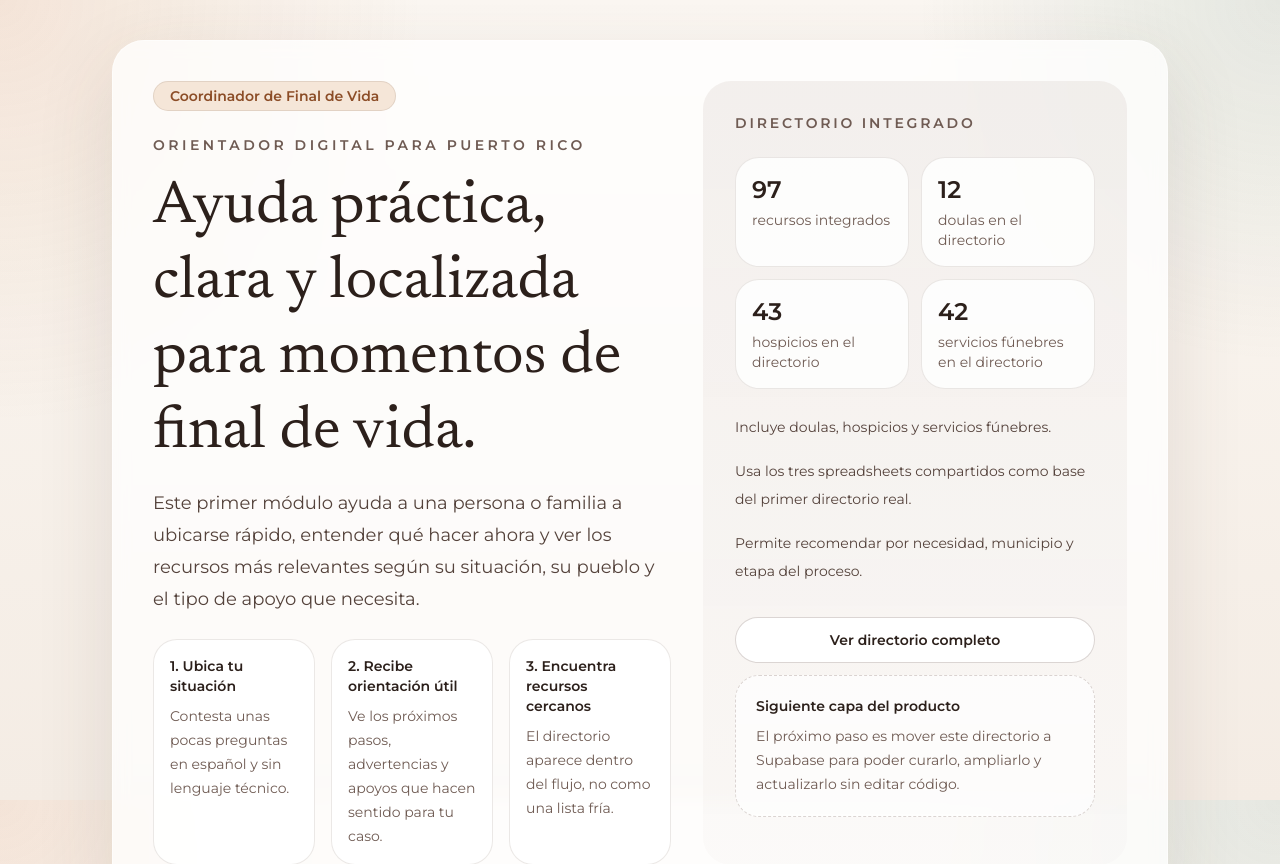
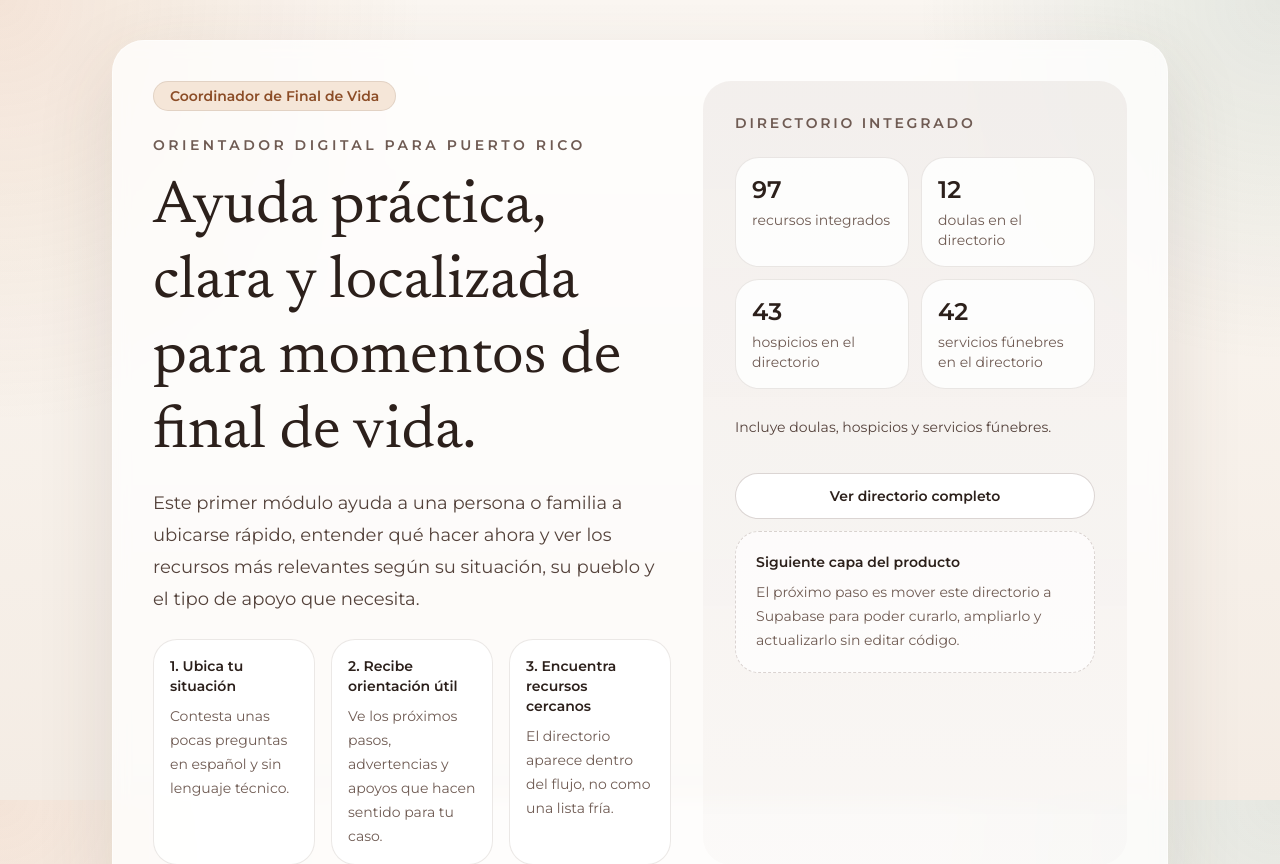
Before and after one commit to lwbpr/EOL-Planner, a Next.js app: page / in a window 1280 px wide. Shown: the top 864 px of the page. Built offline with nearby package versions, Linux system fonts and the light colour scheme; no server answers; the database is empty.

Commit message:
Remove extra home directory copy

```diff
--- a/app/page.tsx
+++ b/app/page.tsx
@@ -88,8 +88,6 @@ export default async function Home() {
           </div>
           <ul className="mt-6 space-y-4 text-sm leading-7 text-[var(--muted-strong)]">
             <li>Incluye doulas, hospicios y servicios fúnebres.</li>
-            <li>Usa los tres spreadsheets compartidos como base del primer directorio real.</li>
-            <li>Permite recomendar por necesidad, municipio y etapa del proceso.</li>
           </ul>
           <div className="mt-8 flex flex-col gap-3">
             <Link
```
